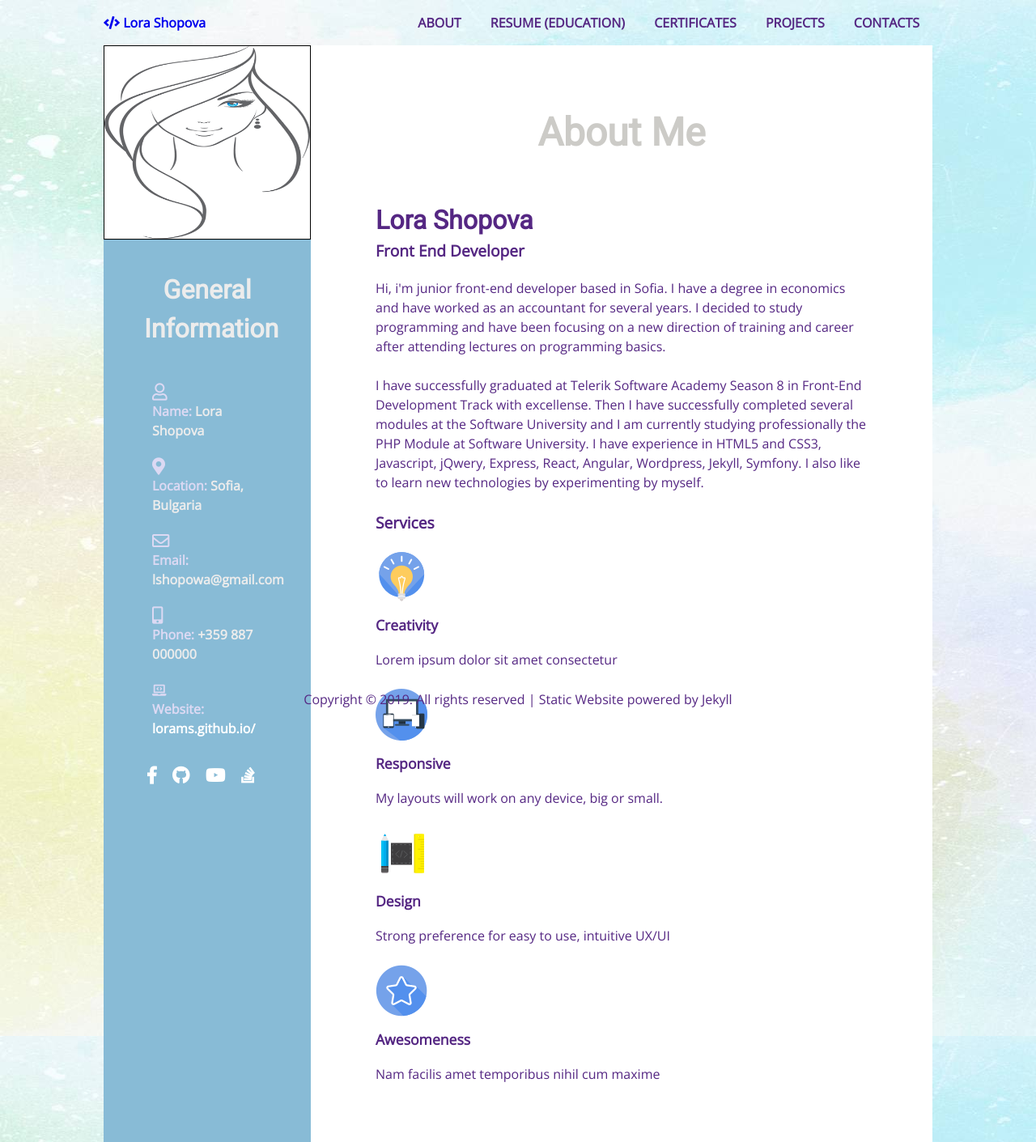
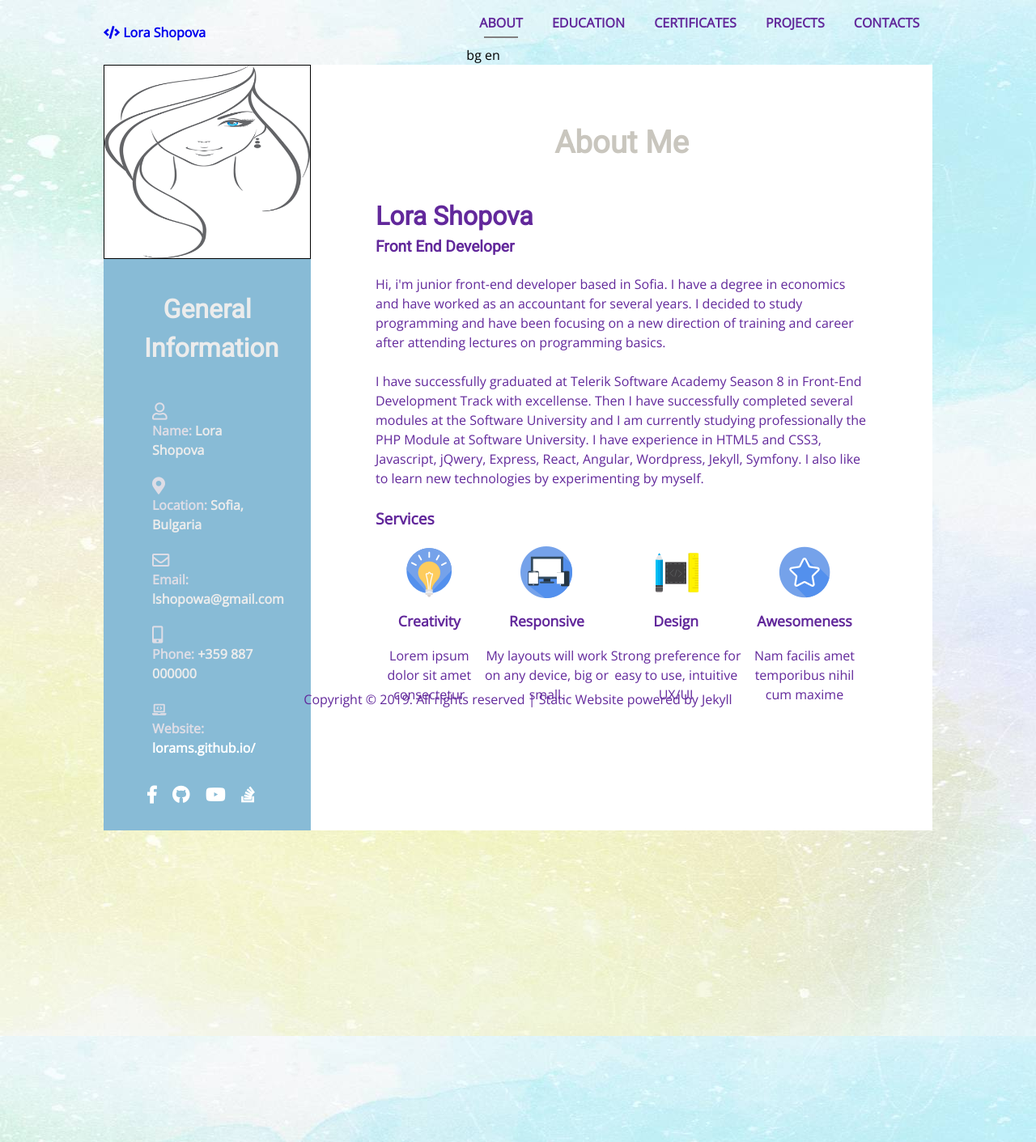
Before and after one commit to LoraMS/lorams.github.io, a Jekyll site: the page built from about.html, in a window 1280 px wide. Shown: the whole page at 81% size. Built offline with Jekyll 4.4.1, drawn with Linux system fonts in a browser that asks for light colours.

Commit message:
style changes added

```diff
--- a/_includes/header.html
+++ b/_includes/header.html
@@ -8,12 +8,14 @@
         </div>
         <nav>
             <ul>
-                <li><a href="/about">About</a></li>
-                <li><a href="#">Resume (Education)</a></li>
-                <li><a href="#">Certificates</a></li>
-                <li><a href="#">Projects</a></li>
-                <li><a href="#">Contacts</a></li>
+                <li class="nav-item {% if page.url == '/about/' %}active{% endif %}"><a href="/about">About</a></li>
+                <li class="nav-item"><a href="#">Education</a></li>
+                <li class="nav-item"><a href="#">Certificates</a></li>
+                <li class="nav-item"><a href="#">Projects</a></li>
+                <li class="nav-item"><a href="#">Contacts</a></li>
             </ul>
+            <span>bg</span>
+            <span>en</span>
         </nav>
     </section>
 </header>
--- a/scss/_variables.scss
+++ b/scss/_variables.scss
@@ -9,7 +9,7 @@
 // $color91: #eddac3;
 
 
-$color-header: #552783;
-$color-home: #cccbc7;
+$color-header: #62289b;
+$color-home: #c9c6be;
 $color-info-bg: #88bbd6;
-$color-info: #dcd9f3;
+$color-info: #dedde6;
--- a/style/style.css
+++ b/style/style.css
@@ -133,15 +133,34 @@ header .navigation nav ul {
   margin-bottom: 0;
 }
 
-header .navigation nav ul li {
+header .navigation nav ul li.nav-item {
   display: inline-block;
+  position: relative;
 }
 
-header .navigation nav ul li a {
-  color: #552783;
+header .navigation nav ul li.nav-item a {
+  color: #62289b;
   padding: 1rem;
   display: inline-block;
   text-transform: uppercase;
+}
+
+header .navigation nav ul li.nav-item::after {
+  content: '';
+  visibility: hidden;
+  width: 50%;
+  border-bottom: solid 2px gray;
+  position: absolute;
+  left: 25%;
+  top: 80%;
+}
+
+header .navigation nav ul li.nav-item:hover:after {
+  visibility: visible;
+}
+
+header .navigation nav ul li.nav-item.active:after {
+  visibility: visible;
 }
 
 footer {
@@ -153,7 +172,7 @@ footer {
 
 footer p {
   text-align: center;
-  color: #552783;
+  color: #62289b;
 }
 
 .home-page {
@@ -195,8 +214,8 @@ footer p {
   position: absolute;
   top: -0.9rem;
   right: -0.5rem;
-  border-top: 1rem solid #cccbc7;
-  border-right: 1rem solid #cccbc7;
+  border-top: 1rem solid #c9c6be;
+  border-right: 1rem solid #c9c6be;
 }
 
 .home-page .profile-image-holder .profile-image img {
@@ -224,7 +243,7 @@ footer p {
   vertical-align: middle;
   font-size: 2rem;
   font-family: 'Coming Soon', cursive;
-  color: #cccbc7;
+  color: #c9c6be;
 }
 
 .heading div.animated-heading h2:nth-child(3) {
@@ -233,14 +252,14 @@ footer p {
 
 .heading div.animated-heading a {
   padding: 0.625rem 1.25rem;
-  border: 2px solid #cccbc7;
+  border: 2px solid #c9c6be;
   color: #fff;
-  background-color: #cccbc7;
+  background-color: #c9c6be;
   border-radius: 0.3rem;
 }
 
 .heading div.animated-heading a:hover {
-  color: #cccbc7;
+  color: #c9c6be;
   background-color: #fff;
 }
 
@@ -281,7 +300,7 @@ footer p {
 
 .about-page .info .general-info ul li i {
   margin-right: 1.25rem;
-  color: #dcd9f3;
+  color: #dedde6;
 }
 
 .about-page .info .general-info ul li .fa-envelope,
@@ -298,7 +317,7 @@ footer p {
 }
 
 .about-page .info .general-info ul li div span {
-  color: #dcd9f3;
+  color: #dedde6;
 }
 
 .about-page .info .general-info ul li div a {
@@ -306,7 +325,7 @@ footer p {
 }
 
 .about-page .info .general-info ul li div a:hover {
-  color: #552783;
+  color: #dedde6;
   text-decoration: underline;
   cursor: pointer;
 }
@@ -324,7 +343,7 @@ footer p {
 }
 
 .about-page .info .social-info a i:hover {
-  color: #552783;
+  color: #dedde6;
   -moz-transform: rotate(360deg);
   -webkit-transform: rotate(360deg);
   -ms--transform: rotate(360deg);
@@ -338,22 +357,38 @@ footer p {
       -ms-flex: 1;
           flex: 1;
   padding: 3rem 5rem;
-  color: #552783;
+  color: #62289b;
 }
 
-.about-page .about h1 {
-  color: #cccbc7;
+.about-page .about .description h1 {
+  color: #c9c6be;
   text-align: center;
   font-family: 'Roboto', sans-serif;
-  font-size: 3rem;
 }
 
-.about-page .about h2 {
+.about-page .about .description h2 {
   margin-bottom: 0;
   font-family: 'Roboto', sans-serif;
 }
 
-.about-page .about h5 {
+.about-page .about .description h5 {
   margin-top: 0;
+  font-family: 'Roboto', sans-serif;
+}
+
+.about-page .about .services ul {
+  display: -webkit-box;
+  display: -ms-flexbox;
+  display: flex;
+  -webkit-box-pack: justify;
+      -ms-flex-pack: justify;
+          justify-content: space-between;
+  -webkit-box-align: center;
+      -ms-flex-align: center;
+          align-items: center;
+}
+
+.about-page .about .services ul li {
+  text-align: center;
 }
 /*# sourceMappingURL=style.css.map */
```
Also changed, not shown: scss/_site_header.scss (+23 -1 lines), 1 other file.
